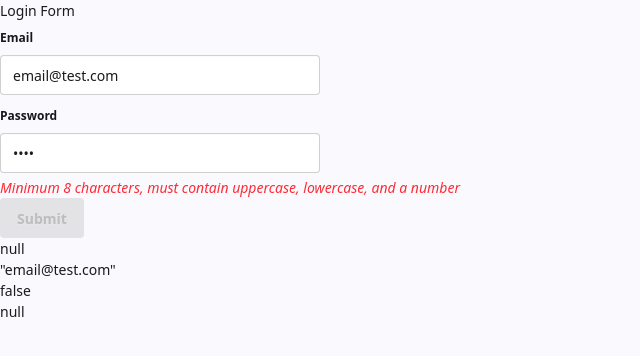
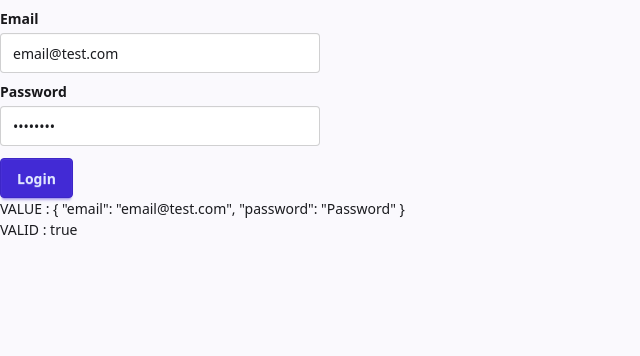
Before and after one commit to revlienn/FormsApp, an Angular app: page / in a window 1280 px wide. Shown: the top 356 px of the page, without its empty margins (0-640 px from the left). Built offline with nearby package versions, Linux system fonts and the light colour scheme.

Commit message:
Reactive - Skeleton

```diff
--- a/src/app/app.html
+++ b/src/app/app.html
@@ -1,4 +1,4 @@
 <html>
-  <app-login></app-login>
+  <app-login-reactive></app-login-reactive>
 </html>
 <router-outlet />
--- a/src/app/app.ts
+++ b/src/app/app.ts
@@ -3,10 +3,11 @@ import { RouterOutlet } from '@angular/router';
 import { Login } from './login/login';
 import { NgFor } from '@angular/common';
 import { NgForm } from '@angular/forms';
+import { LoginReactive } from './login-reactive/login-reactive';
 
 @Component({
   selector: 'app-root',
-  imports: [RouterOutlet,Login],
+  imports: [RouterOutlet,Login,LoginReactive],
   templateUrl: './app.html',
   styleUrl: './app.css'
 })
--- /dev/null
+++ b/src/app/login-reactive/login-reactive.html
@@ -0,0 +1,16 @@
+<form action="" [formGroup]="reactiveLoginForm">
+   <fieldset>
+      <legend class="fieldset-legend">Email</legend>
+      <input name="email" formControlName="email" placeholder="Email address" type="email" class="input">
+   </fieldset>
+   <fieldset>
+      <legend class="fieldset-legend">Password</legend>
+      <input name="password" formControlName="password" plaeholder="Password" type="password" class="input">
+   </fieldset>
+   <button type="submit" [disabled]="!reactiveLoginForm.valid" class="btn btn-primary mt-3">Login</button>
+</form>
+
+<div>
+   VALUE : {{reactiveLoginForm.value|json}} <br>
+  VALID : {{reactiveLoginForm.valid}}
+</div>
--- /dev/null
+++ b/src/app/login-reactive/login-reactive.ts
@@ -0,0 +1,20 @@
+import { JsonPipe } from '@angular/common';
+import { Component } from '@angular/core';
+import { FormControl, FormGroup, ReactiveFormsModule, Validators } from '@angular/forms';
+
+@Component({
+  selector: 'app-login-reactive',
+  imports: [JsonPipe, ReactiveFormsModule],
+  templateUrl: './login-reactive.html',
+  styleUrl: './login-reactive.css'
+})
+export class LoginReactive {
+  reactiveLoginForm = new FormGroup({
+    email: new FormControl("email@test.com", {
+      validators: [Validators.required, Validators.email],
+    }),
+    password: new FormControl("Password", {
+      validators: [Validators.required, Validators.minLength(4)],
+    }),
+  })
+}
```
Also changed, not shown: src/app/login-reactive/login-reactive.css (added).
